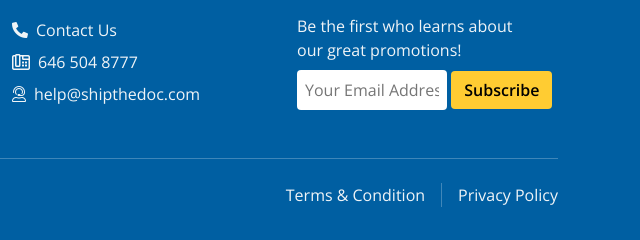
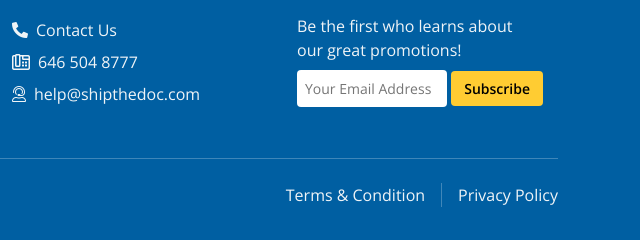
Before and after one commit to Sarker-Rajib/Ship-the-Doc, a plain HTML site: page index.html in a window 1280 px wide. Shown: the part 2361-2601 px from the top of the page, 640-1280 px from the left. Drawn offline with nearby package versions, Linux system fonts and the light colour scheme.

Commit message:
font size changed

```diff
--- a/assets/scss/components/_typography.scss
+++ b/assets/scss/components/_typography.scss
@@ -25,3 +25,7 @@ p{
       }
    }
 }
+
+.fs-14{
+   font-size: 14px;
+}
--- a/index.html
+++ b/index.html
@@ -339,10 +339,10 @@
             <form class="w-100">
               <div class="row align-items-center pt-2">
                 <div class="col-7 pe-1">
-                  <input class="p-2 w-100 rounded border-0" type="email" placeholder="Your Email Address">
+                  <input class="p-2 fs-14 w-100 rounded border-0" type="email" placeholder="Your Email Address">
                 </div>
                 <div class="col-5 p-0 overflow-hidden">
-                  <button type="submit" class="btn btn-yellow text-black d-flex align-items-center">Subscribe</button>
+                  <button type="submit" class="btn fs-14 btn-yellow text-black d-flex align-items-center">Subscribe</button>
                 </div>
               </div>
             </form>
```
Also changed, not shown: assets/css/style.css, 1 other file.
